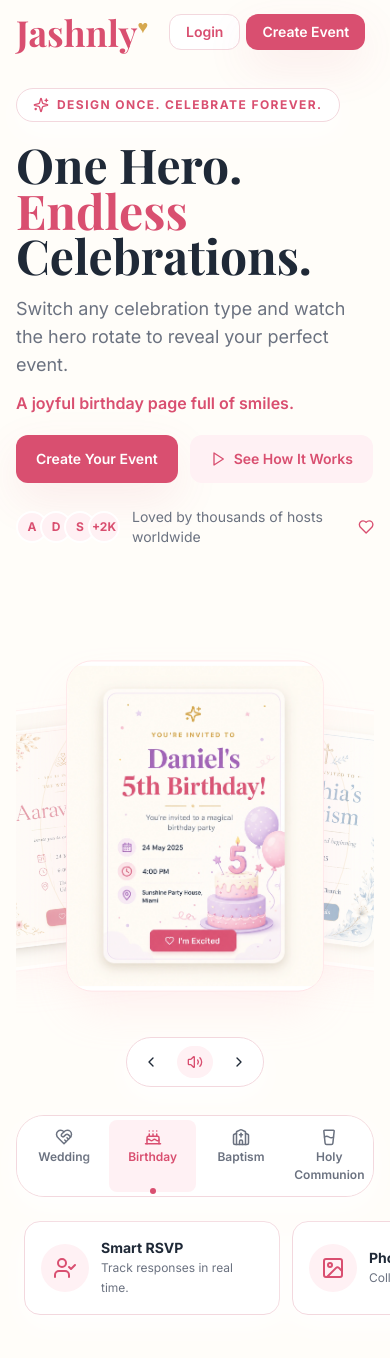
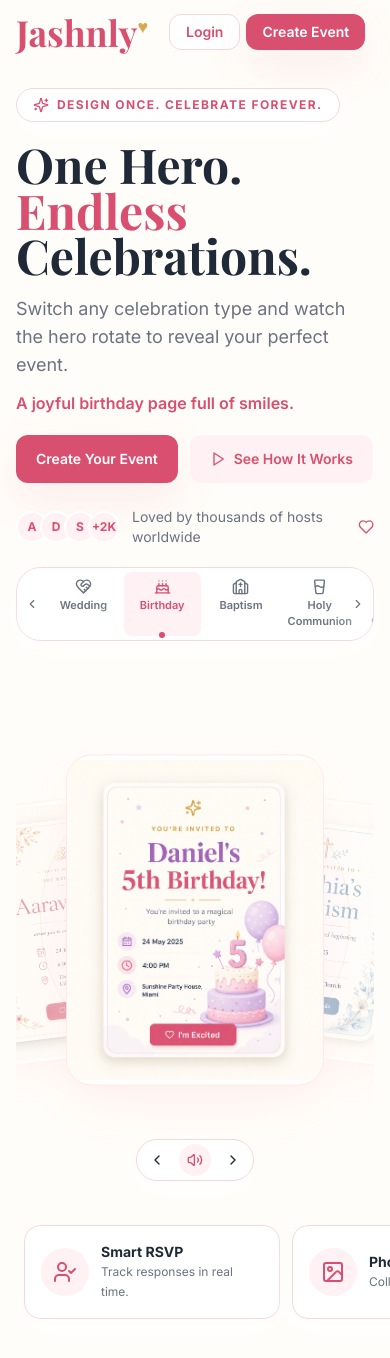
Before and after one commit to Fazilfazi991/invitations, a Next.js app: page / in a window 390 px wide. Shown: the top 1358 px of the page. Built offline with nearby package versions, Linux system fonts and the light colour scheme; a web font is replaced by a local one.

Commit message:
Polish mobile hero category bar

```diff
--- a/components/landing/HeroEventTabs.tsx
+++ b/components/landing/HeroEventTabs.tsx
@@ -1,6 +1,6 @@
 "use client";
 
-import { Baby, Cake, Church, GlassWater, HeartHandshake, Home, Leaf } from "lucide-react";
+import { Baby, Cake, ChevronLeft, ChevronRight, Church, GlassWater, HeartHandshake, Home, Leaf } from "lucide-react";
 import type { HeroCategory } from "@/lib/hero-events";
 import { cn } from "@/lib/utils";
 
@@ -20,7 +20,18 @@ export function getHeroIcon(icon: string) {
 
 export function HeroEventTabs({ events, selectedIndex, onSelect, compact = false }: { events: HeroCategory[]; selectedIndex: number; onSelect: (index: number) => void; compact?: boolean }) {
   return (
-    <div className={cn("flex max-w-full gap-0.5 overflow-x-auto border border-border bg-white/90 shadow-card backdrop-blur [scrollbar-width:none] [&::-webkit-scrollbar]:hidden", compact ? "w-full rounded-[1.75rem] p-1" : "w-max rounded-[1.15rem] p-0.5")}>
+    <div className="relative max-w-full" data-hero-tabs={compact ? "mobile" : "desktop"}>
+      {compact && (
+        <>
+          <span className="pointer-events-none absolute left-1 top-1/2 z-10 grid h-6 w-6 -translate-y-1/2 place-items-center rounded-full bg-white/90 text-muted shadow-card">
+            <ChevronLeft className="h-3.5 w-3.5" />
+          </span>
+          <span className="pointer-events-none absolute right-1 top-1/2 z-10 grid h-6 w-6 -translate-y-1/2 place-items-center rounded-full bg-white/90 text-muted shadow-card">
+            <ChevronRight className="h-3.5 w-3.5" />
+          </span>
+        </>
+      )}
+      <div className={cn("flex max-w-full gap-0.5 overflow-x-auto border border-border bg-white/90 shadow-card backdrop-blur [scrollbar-width:none] [&::-webkit-scrollbar]:hidden", compact ? "w-full rounded-[1.55rem] px-7 py-1" : "w-max rounded-[1.15rem] p-0.5")}>
         {events.map((event, index) => {
           const Icon = getHeroIcon(event.icon);
           const active = selectedIndex === index;
@@ -28,14 +39,15 @@ export function HeroEventTabs({ events, selectedIndex, onSelect, compact = false
             <button
               key={event.id}
               onClick={() => onSelect(index)}
-            className={cn("relative flex flex-col items-center gap-0.5 rounded-lg font-semibold leading-tight transition", compact ? "min-w-[5.4rem] px-2 py-2 text-[12px]" : "min-w-[5.25rem] px-2 py-1.5 text-[10px] md:min-w-[6rem] md:text-[11px]", active ? "bg-primary-soft text-primary shadow-card" : "text-muted hover:bg-primary-soft/50")}
+              className={cn("relative flex flex-col items-center gap-0.5 rounded-lg font-semibold leading-tight transition", compact ? "min-w-[4.8rem] px-1.5 py-1.5 text-[11px]" : "min-w-[5.25rem] px-2 py-1.5 text-[10px] md:min-w-[6rem] md:text-[11px]", active ? "bg-primary-soft text-primary shadow-card" : "text-muted hover:bg-primary-soft/50")}
             >
-            <Icon className={cn(compact ? "h-[18px] w-[18px]" : "h-4 w-4 md:h-[18px] md:w-[18px]")} />
+              <Icon className={cn(compact ? "h-[17px] w-[17px]" : "h-4 w-4 md:h-[18px] md:w-[18px]")} />
               {event.label}
               {active && <span className="absolute -bottom-0.5 h-1.5 w-1.5 rounded-full bg-primary" />}
             </button>
           );
         })}
       </div>
+    </div>
   );
 }
--- a/components/landing/HeroOrbitWheel.tsx
+++ b/components/landing/HeroOrbitWheel.tsx
@@ -35,12 +35,12 @@ function mobileCardPose(relative: number, total: number) {
 
 function Controls({ muted, onPrevious, onNext, onToggleMute }: Pick<HeroOrbitWheelProps, "muted" | "onPrevious" | "onNext" | "onToggleMute">) {
   return (
-    <div className="absolute bottom-5 left-1/2 z-40 flex -translate-x-1/2 items-center gap-2 rounded-full border border-border bg-white/95 p-1.5 shadow-card backdrop-blur">
-      <Button className="h-9 w-9" variant="ghost" size="icon" onClick={onPrevious} aria-label="Previous celebration"><ChevronLeft className="h-4 w-4" /></Button>
-      <button onClick={onToggleMute} className="rounded-full bg-primary-soft px-2.5 py-2 text-primary" aria-label="Toggle carousel sound">
+    <div className="absolute bottom-5 left-1/2 z-40 flex -translate-x-1/2 items-center gap-1.5 rounded-full border border-border bg-white/95 p-1 shadow-card backdrop-blur">
+      <Button className="h-8 w-8" variant="ghost" size="icon" onClick={onPrevious} aria-label="Previous celebration"><ChevronLeft className="h-4 w-4" /></Button>
+      <button onClick={onToggleMute} className="grid h-8 w-8 place-items-center rounded-full bg-primary-soft text-primary" aria-label="Toggle carousel sound">
         {muted ? <VolumeX className="h-4 w-4" /> : <Volume2 className="h-4 w-4" />}
       </button>
-      <Button className="h-9 w-9" variant="ghost" size="icon" onClick={onNext} aria-label="Next celebration"><ChevronRight className="h-4 w-4" /></Button>
+      <Button className="h-8 w-8" variant="ghost" size="icon" onClick={onNext} aria-label="Next celebration"><ChevronRight className="h-4 w-4" /></Button>
     </div>
   );
 }
--- a/components/landing/RotatingEventHero.tsx
+++ b/components/landing/RotatingEventHero.tsx
@@ -71,6 +71,9 @@ export function RotatingEventHero() {
             Loved by thousands of hosts worldwide <Heart className="h-5 w-5 text-primary" />
           </div>
         </div>
+        <div className="min-w-0 md:hidden">
+          <HeroEventTabs events={heroCategories} selectedIndex={selectedIndex} onSelect={rotateTo} compact />
+        </div>
         <div className="relative mx-auto w-full max-w-[650px] min-w-0">
           <HeroOrbitCarousel
             events={heroCategories}
@@ -82,9 +85,6 @@ export function RotatingEventHero() {
             onToggleMute={toggleMute}
           />
         </div>
-        <div className="-mt-3 min-w-0 md:hidden">
-          <HeroEventTabs events={heroCategories} selectedIndex={selectedIndex} onSelect={rotateTo} compact />
-        </div>
       </div>
       <HeroFeatureCards />
     </section>
```
Lines whose indentation alone changed are shown as unchanged.
